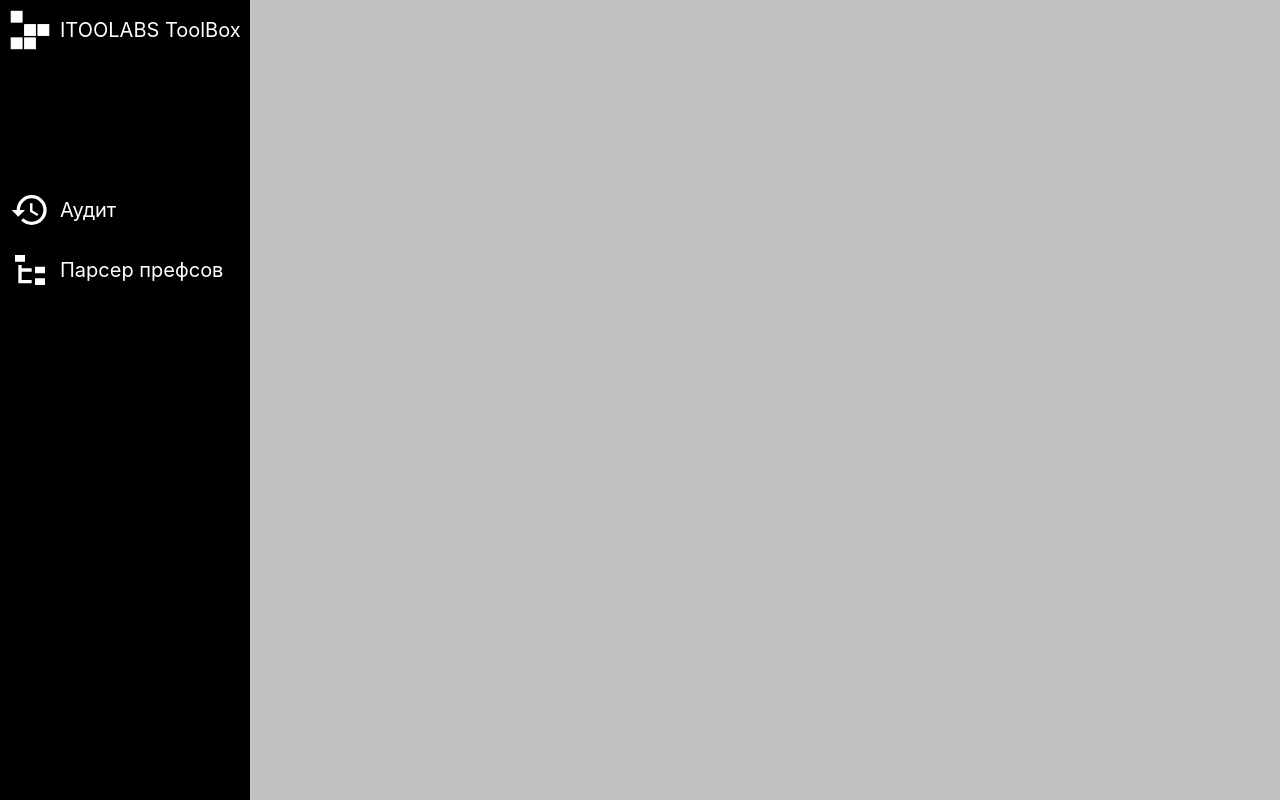
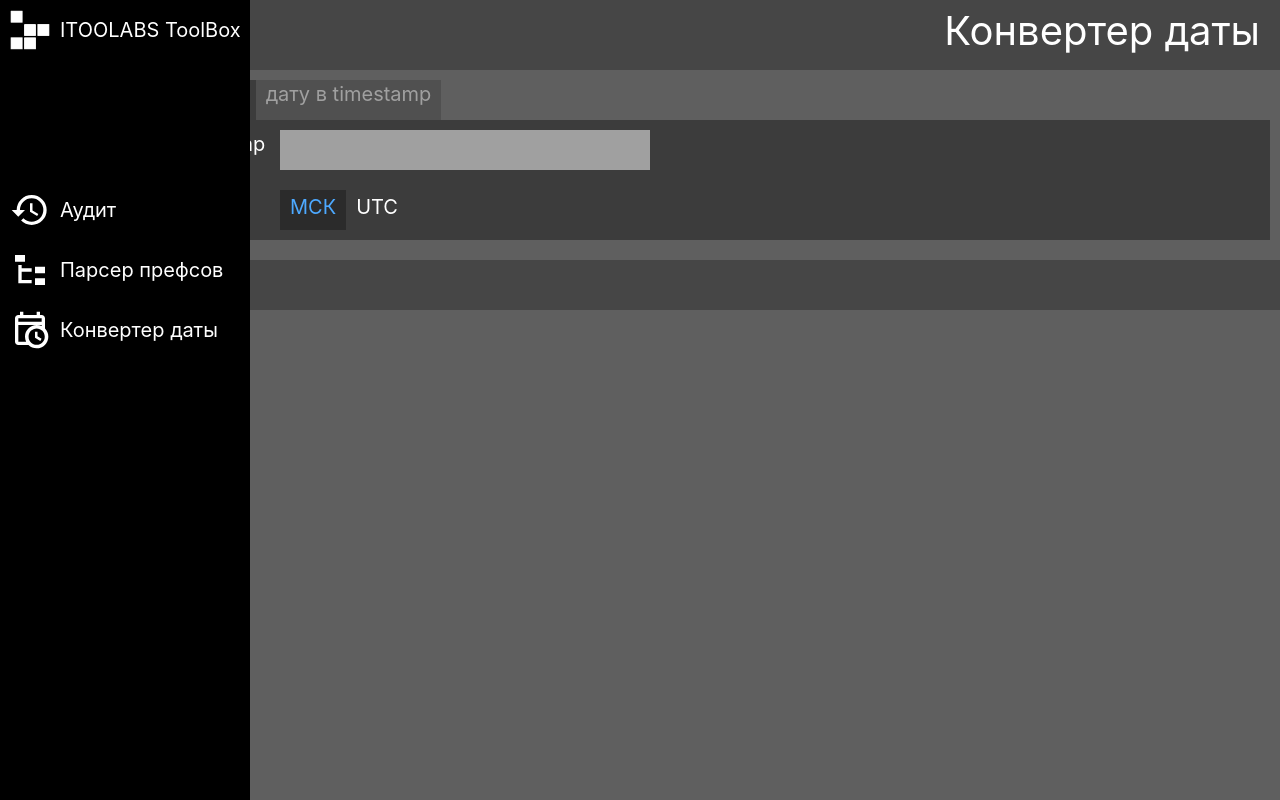
Before and after one commit to FedorZarubin/toolbox-react, a React (Create React App) app: page /dateConv in a window 1280 px wide. Built offline with nearby package versions, Linux system fonts and the light colour scheme.

Commit message:
TimeConv + RadioBtn

```diff
--- a/src/components/App.js
+++ b/src/components/App.js
@@ -10,10 +10,12 @@ import {
   Routes,
   Route,
 } from "react-router-dom";
+import DateConv from './DateConv';
 
 function App() {
   const [auditState, auditSaveState] = useState(null);
   const [prefsParseState, prefsParseSaveState] = useState(null);
+  const [dateConvState, dateConvSaveState] = useState(null);
   return (
     <div className="App">
       <BrowserRouter>
@@ -23,6 +25,7 @@ function App() {
               <Route path='/' element={<Home/>} />
               <Route path='audit' element={<Audit savedState={auditState} saveState={auditSaveState}/>} />
               <Route path='prefsParse' element={<PrefsParse savedState={prefsParseState} saveState={prefsParseSaveState}/>} />
+              <Route path='dateConv' element={<DateConv savedState={dateConvState} saveState={dateConvSaveState}/>} />
           </Routes>
         </div>
       </BrowserRouter>
--- /dev/null
+++ b/src/components/DateConv.jsx
@@ -0,0 +1,142 @@
+import { Component } from "react";
+import ButtonsBar from "./ButtonsBar";
+import RadioBtn from "./RadioBtn";
+import Tabs from "./Tabs";
+import TextResult from "./TextResult";
+import ToolHeader from "./ToolHeader";
+
+class DateConv extends Component {
+    constructor(props) {
+        super(props);
+        this.state = props.savedState ? props.savedState : {
+            ts: "",
+            d: "",
+            t: "",
+            tz1: "msk",
+            tz2: "msk",
+            result: null,
+            isErr: false
+        };
+        this.handleChange = this.handleChange.bind(this)
+        this.handleConvert = this.handleConvert.bind(this)
+        this.handleClear = this.handleClear.bind(this)
+    }
+
+    handleChange (e) {
+        this.setState({[e.target.name]: e.target.value})
+    }
+
+    handleConvert (e) {
+        e.preventDefault();
+        if (e.target.tabs.value==="0") {
+            const ts =  e.target?.ts?.value.trim().replace(/[^0-9]/g, "");
+            if (!ts) {
+                this.setState({
+                result: "Не введены данные!",
+                isErr: true
+                });
+                return
+            }
+            if (ts.length!==10&&ts.length!==13){
+                this.setState({
+                    result: "Неверная длина timestamp!",
+                    isErr: true
+                });
+                return
+            };
+            const tz = e.target.tz1.value==="msk" ? "Europe/Moscow" : "UTC";
+            const ms = ts.length===10 ? "000": "";
+            const date = new Date(Number(ts+ms));
+            const options = {
+                year: "numeric",
+                month: "2-digit",
+                day: "2-digit",
+                hour: "numeric",
+                minute: "numeric",
+                second: "numeric",
+                timeZone: tz
+            };
+            this.setState({
+                result: date.toLocaleDateString("ru", options),
+                isErr: false
+            })
+        }
+        else {
+            const d =  e.target?.d?.value;
+            const t =  e.target?.t?.value || "00:00:00";
+            const tz_offset = e.target.tz2.value==="msk" ? "+03:00" : "Z";
+            if (!d) {
+                this.setState({
+                    result: "Не введены данные!",
+                    isErr: true
+                    });
+                    return
+            }
+            this.setState({
+                result: Date.parse(d + "T" + t + ".000"+tz_offset),
+                isErr: false
+            })
+        }
+    }
+
+    handleClear () {
+        this.setState({
+            ts: "",
+            d: "",
+            t: "",
+            tz1: "msk",
+            tz2: "msk",
+            result: null,
+            isErr: false
+        })
+    }
+
+    render() {
+        const ts2date = (
+            <div className="optionsList">
+                <div><label htmlFor="ts">Введите timestamp</label></div>
+                <div><input type="text" name="ts" id="ts" value={this.state.ts} onChange={this.handleChange}/></div>
+                <div><label>Часовой пояс</label></div>
+                <RadioBtn btnName="tz1" btnList={[["msk","МСК"],["utc","UTC"]]}/>
+            </div>
+        );
+        const date2ts = (
+            <div className="optionsList">
+                <div><label htmlFor="ts">Введите дату и время</label></div>
+                <div>
+                    <input type="date" name="d" id="d" value={this.state.d} onChange={this.handleChange}/>
+                    <input type="time" name="t" id="t" step="1" value={this.state.t} onChange={this.handleChange}/>
+                </div>
+                <div><label>Часовой пояс</label></div>
+                <RadioBtn btnName="tz2" btnList={[["msk","МСК"],["utc","UTC"]]}/>
+            </div>
+        );
+        const buttons = this.state.result? ["clear","copy"]:[];
+        const result = this.state.result ? <TextResult text={this.state.result} error={this.state.isErr}/>: null;
+        return (
+            <div className="toolContainer">
+                <ToolHeader value={"Конвертер даты"}/>
+                <div className="toolBody">
+                    <form onSubmit={this.handleConvert}>
+                        <div className="fieldset">
+                            <Tabs
+                                content={[
+                                    ["timestamp в дату", ts2date],
+                                    ["дату в timestamp", date2ts]
+                                ]}
+                            />
+                        </div>
+                        <ButtonsBar
+                            buttons={buttons}
+                            textToCopy={this.state.result}
+                            clearFunc={this.handleClear}
+                        />
+                    </form>
+                    {result}
+                </div>
+            </div>
+        );
+    }
+}
+
+export default DateConv;
--- /dev/null
+++ b/src/components/RadioBtn.jsx
@@ -0,0 +1,39 @@
+// input props example
+// btnName="someName" - will be used to access to the buttons value while the form being analysed
+// btnList={[[btn_value_1, btn_title_1],[btn_value_2, btn_title_2]]} - 2 level array with buttons values and titles
+
+import React,{useState} from "react";
+
+function RadioBtn (props) {
+    const [state, changeState] = useState(0)
+    const buttons = props.btnList.map((item,idx)=>{
+        return (
+            <React.Fragment>
+                <input
+                    className="radioBtn"
+                    type="radio"
+                    id={"btn_"+props.btnName+idx}
+                    key= {"btn_"+props.btnName+idx}
+                    name={props.btnName}
+                    value={item[0]}
+                    checked={state===idx}
+                    onChange={()=>changeState(idx)}/>
+                <label
+                    className="radioBtnLabel"
+                    htmlFor={"btn_"+props.btnName+idx}
+                    key= {"lbl_"+props.btnName+idx}
+                >
+                    {item[1]}
+                </label>
+            </React.Fragment>
+        )
+    })
+    return (
+        <div transparent="true">
+            {buttons}
+        </div>
+
+    );
+}
+
+export default RadioBtn;
--- a/src/components/Sidebar.js
+++ b/src/components/Sidebar.js
@@ -3,7 +3,7 @@ import { Link } from "react-router-dom";
 import sidebarLogo from "../img/logo.svg"
 import '../css/App.css';
 import Icon from "@mdi/react";
-import { mdiFileTree, mdiHistory } from '@mdi/js'
+import { mdiFileTree, mdiHistory, mdiCalendarClockOutline} from '@mdi/js'
 
 class Sidebar extends React.Component {
     render () {
@@ -26,6 +26,12 @@ class Sidebar extends React.Component {
                             <div className="itemTitle">Парсер префсов</div>
                         </Link>
                     </div>
+                    <div className="sidebarItem" val="dateConv">
+                        <Link to="/dateConv">
+                            <Icon path={mdiCalendarClockOutline} size="40px"/>
+                            <div className="itemTitle">Конвертер даты</div>
+                        </Link>
+                    </div>
                 </div>
             </div>
         )
--- a/src/css/App.css
+++ b/src/css/App.css
@@ -243,7 +243,7 @@ html {
   border: none;
 }
 
-input[type="checkbox"] {
+input[type="checkbox"], input[type="radio"] {
   display: none;
 }
 
@@ -251,6 +251,22 @@ label {
   cursor: pointer;
   vertical-align: middle;
 }
+
+.radioBtnLabel {
+  display: inline-block;
+  height: 40px;
+  width: fit-content;
+  color: white;
+  cursor: pointer;
+  padding: 5px 10px 0 10px;
+  box-sizing: border-box;
+}
+
+.radioBtn:checked+.radioBtnLabel {
+  background-color: rgba(26, 26, 26, 0.5);
+  color: rgb(77, 169, 255);
+}
+
 label svg {
   margin-top: 5px;
 }
@@ -267,18 +283,6 @@ textarea {
   overflow-x: hidden;
   resize: vertical;
 }
-
-/* input[type="checkbox"]+label {
-  height: 100%;
-  display: inline-block;
-  vertical-align: middle;
-  text-align: center;
-  border: thin solid black;
-  background-color: rgb(80, 80, 80);
-  cursor: pointer;
-  user-select: none;
-  color: rgb(70, 70, 70);
-} */
 
 .toolBody input:focus-visible, textarea:focus-visible, select:focus-visible {
   outline: none;
@@ -308,8 +312,6 @@ textarea {
   margin-top: 10px;
   padding: 10px;
   box-sizing: border-box;
-  /* border-top: thin solid white;
-  border-bottom: thin solid white; */
 }
 
 .buttons>div {
@@ -384,3 +386,20 @@ textarea {
 .param-row * {
   vertical-align: middle;
 }
+
+.optionsList {
+  width: calc(50% - 20px);
+  min-width: 478px;
+  display: grid;
+  grid-auto-rows: 40px;
+  row-gap: 20px;
+  grid-template-columns: 200px auto;
+}
+
+.optionsList>div:nth-of-type(2n) {
+  background-color: rgb(160, 160, 160);
+}
+
+.optionsList>div[transparent] {
+  background-color: transparent;
+}
--- a/src/css/Tabs.css
+++ b/src/css/Tabs.css
@@ -6,6 +6,7 @@
     color: rgb(160, 160, 160);
     cursor: pointer;
     padding: 0 10px 0 10px;
+    box-sizing: border-box;
 }
 
 .tabLabel>input {
--- a/src/css/audit.css
+++ b/src/css/audit.css
@@ -8,7 +8,7 @@
     justify-items: stretch;
 }
 
-#auditGrid>div:nth-of-type(2n), #options>div:first-of-type+div{
+#auditGrid>div:nth-of-type(2n), #options>div:first-of-type+div {
     background-color: rgb(160, 160, 160);
 }
 
```
